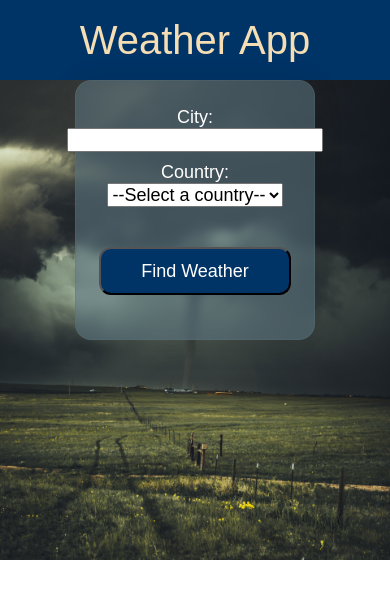
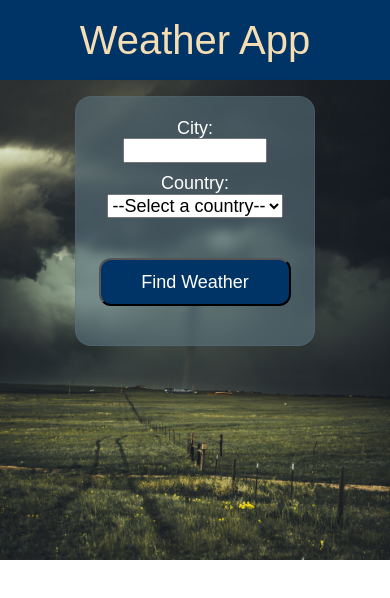
Before and after one commit to JGarciaGlez/weatherapp, a React (Vite) app: page / in a window 390 px wide. Shown: the top 598 px of the page. Built offline with nearby package versions, Linux system fonts and the light colour scheme.

Commit message:
fix responsive

```diff
--- a/src/components/Form.module.css
+++ b/src/components/Form.module.css
@@ -51,8 +51,13 @@
     justify-content: center;
     align-items: center;
     justify-self: center;
+    margin-top: 1rem;
   }
   .button {
     top: 30px;
   }
+  .form input {
+    display: block;
+    width: 9rem;
+  }
 }
```
